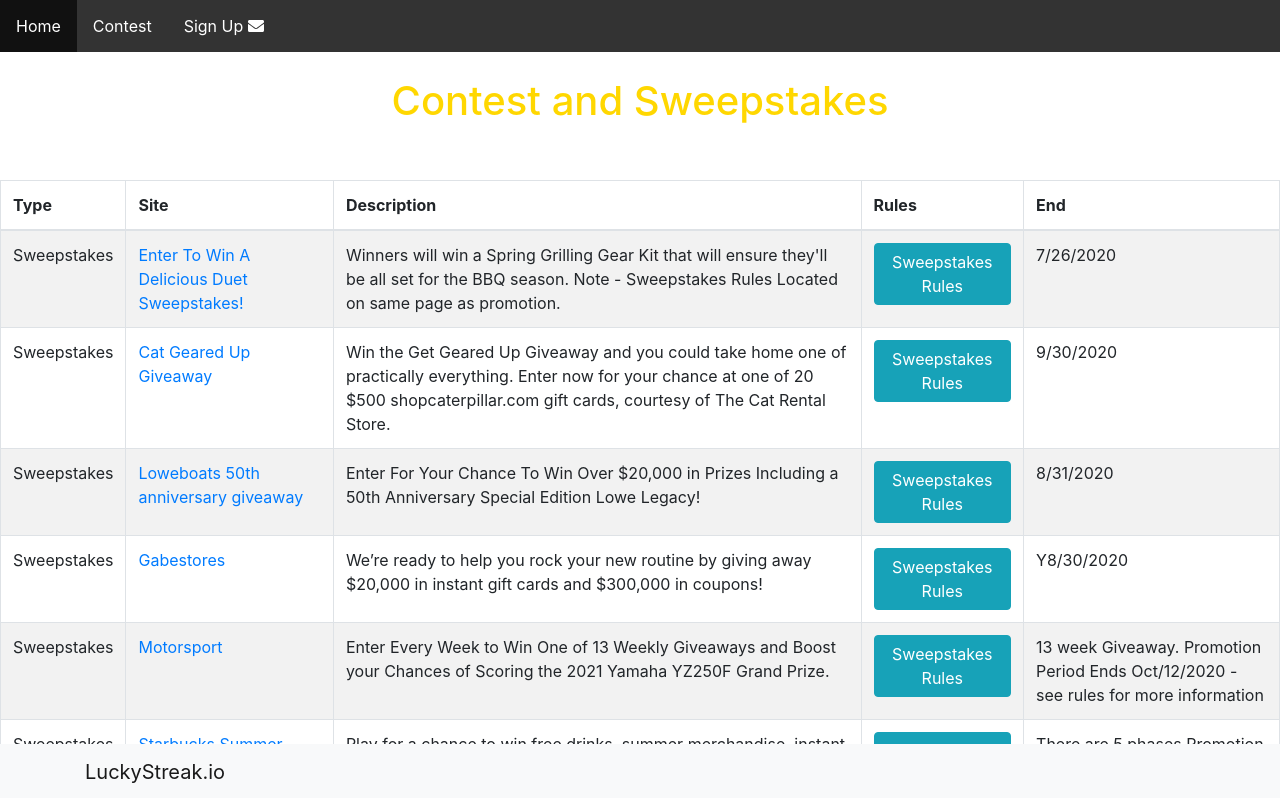
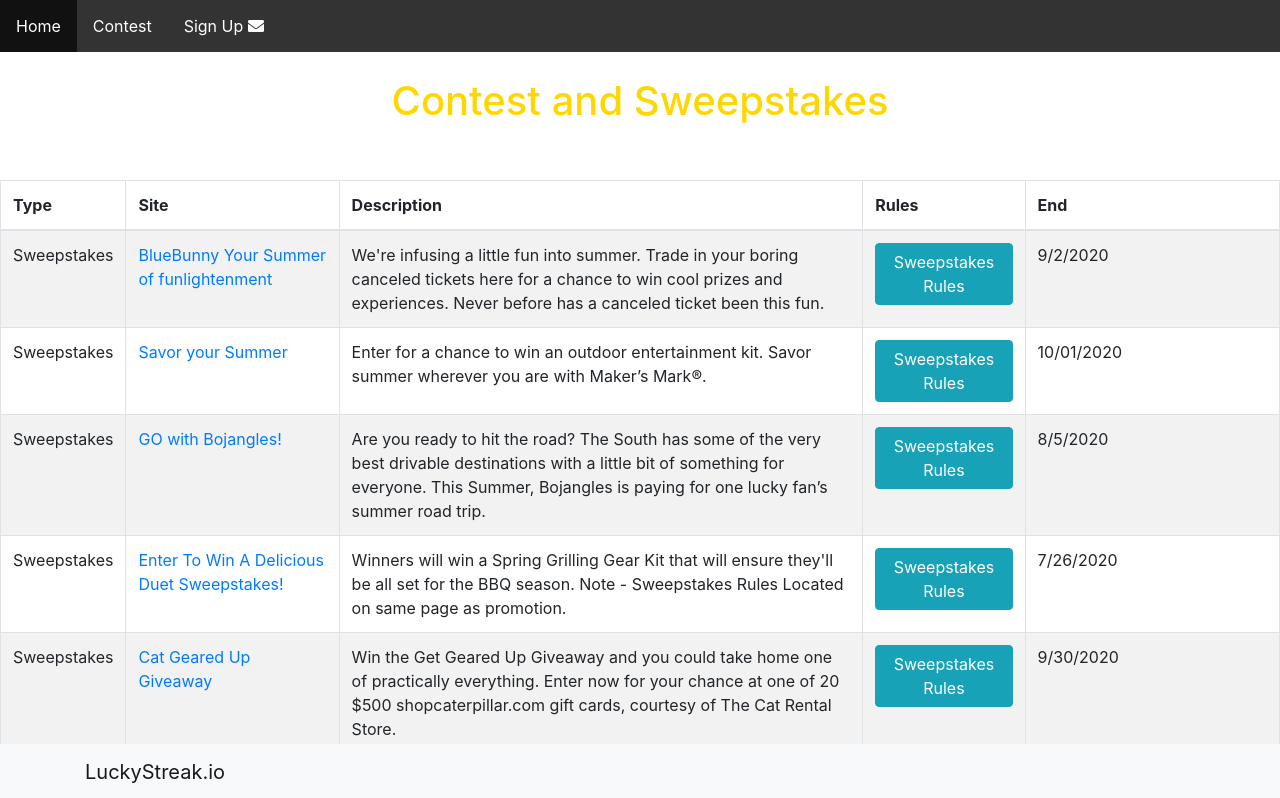
Before and after one commit to jamesbond00r/AWSReact, a React (Create React App) app: page /Contest in a window 1280 px wide. Shown: the top 798 px of the page. Built offline with nearby package versions, Linux system fonts and the light colour scheme.

Commit message:
Add Contest 7/24/2020

```diff
--- a/src/Contest.js
+++ b/src/Contest.js
@@ -27,6 +27,38 @@
 
 
 {/*<tr><td>Sweepstakes</td><td><a href=""> Copy and paste me </a></td><td> Blank for Now </td><td><a href=""> <Button variant="info">Sweepstakes Rules</Button></a></td><td>Yeah also blank fo now</td></tr> */}
+
+
+<tr>
+<td>Sweepstakes</td>
+      <td><a href="https://funlightenment.com/"> BlueBunny Your Summer of funlightenment</a></td>
+      <td> We're infusing a little fun into summer. Trade in your boring canceled tickets here for a chance to win cool prizes and experiences. Never before has a canceled ticket been this fun. </td>
+      <td><a href="https://funlightenment.com/rules"> <Button variant="info">Sweepstakes Rules</Button></a></td>
+      <td>9/2/2020</td>
+    </tr>
+
+
+
+
+<tr>
+<td>Sweepstakes</td>
+      <td><a href="https://savorsummerwithmakers.com/en-US/AgeGate"> Savor your Summer</a></td>
+      <td>
+Enter for a chance to win an outdoor entertainment kit.
+Savor summer wherever you are with Maker’s Mark®.
+ </td>
+      <td><a href="https://savorsummerwithmakers.com/en-US/Rules"> <Button variant="info">Sweepstakes Rules</Button></a></td>
+      <td>10/01/2020</td>
+    </tr>
+
+
+<tr>
+<td>Sweepstakes</td>
+      <td><a href="https://www.bojangles.com/gowithbo/"> GO with Bojangles! </a></td>
+      <td> Are you ready to hit the road? The South has some of the very best drivable destinations with a little bit of something for everyone. This Summer, Bojangles is paying for one lucky fan’s summer road trip. </td>
+      <td><a href="https://www.bojangles.com/gowithbo/rules-regulations.php"> <Button variant="info">Sweepstakes Rules</Button></a></td>
+      <td>8/5/2020</td>
+    </tr>
 
 
     <tr>
--- a/src/index.css
+++ b/src/index.css
@@ -12,6 +12,9 @@
     monospace;
 }
 
+.NavRouting{
+   width: 100%;
+}
 .NavRouting ul{
 
 
```
